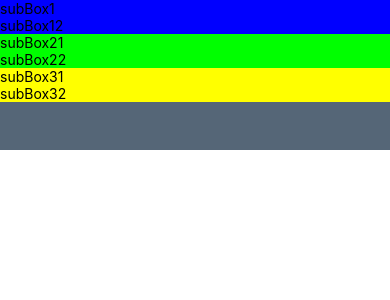
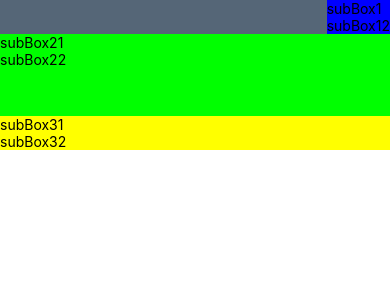
Before and after one commit to xunzhongchen/react-native, a React Native app: screen / in a window 390 px wide. Shown: the top 300 px of the page. Built offline with nearby package versions, Linux system fonts and the light colour scheme.

Commit message:
flex-item

```diff
--- a/App.js
+++ b/App.js
@@ -40,7 +40,7 @@ export default class App extends Component<Props> {
 const style = StyleSheet.create({
   container: {
     //display:'flex',// flex | none
-    //flexDirection:'column',// row（css 默认） | row-reverse | column(rn 默认) | column-reverse;
+    //flexDirection:'row',// row（css 默认） | row-reverse | column(rn 默认) | column-reverse;
     //justifyContent:'space-around',//flex-start(默认) | flex-end | center | space-between | space-around;
     //flexWrap: 'nowrap',//nowrap (默认)| wrap | wrap-reverse;
     //alignItems: 'flex-start',//flex-start | flex-end | center | baseline | stretch (默认);
@@ -54,9 +54,13 @@ const style = StyleSheet.create({
 
   s1:{
     backgroundColor:'#00f',
+    alignSelf:'flex-end',//auto | flex-start | flex-end | center | baseline | stretch;
+
   },
   s2:{
     backgroundColor:'#0f0',
+    flexGrow:1,//<number>; /* default 0 */
+    height:10
   },
   s3:{
     backgroundColor:'#ff0',
```
